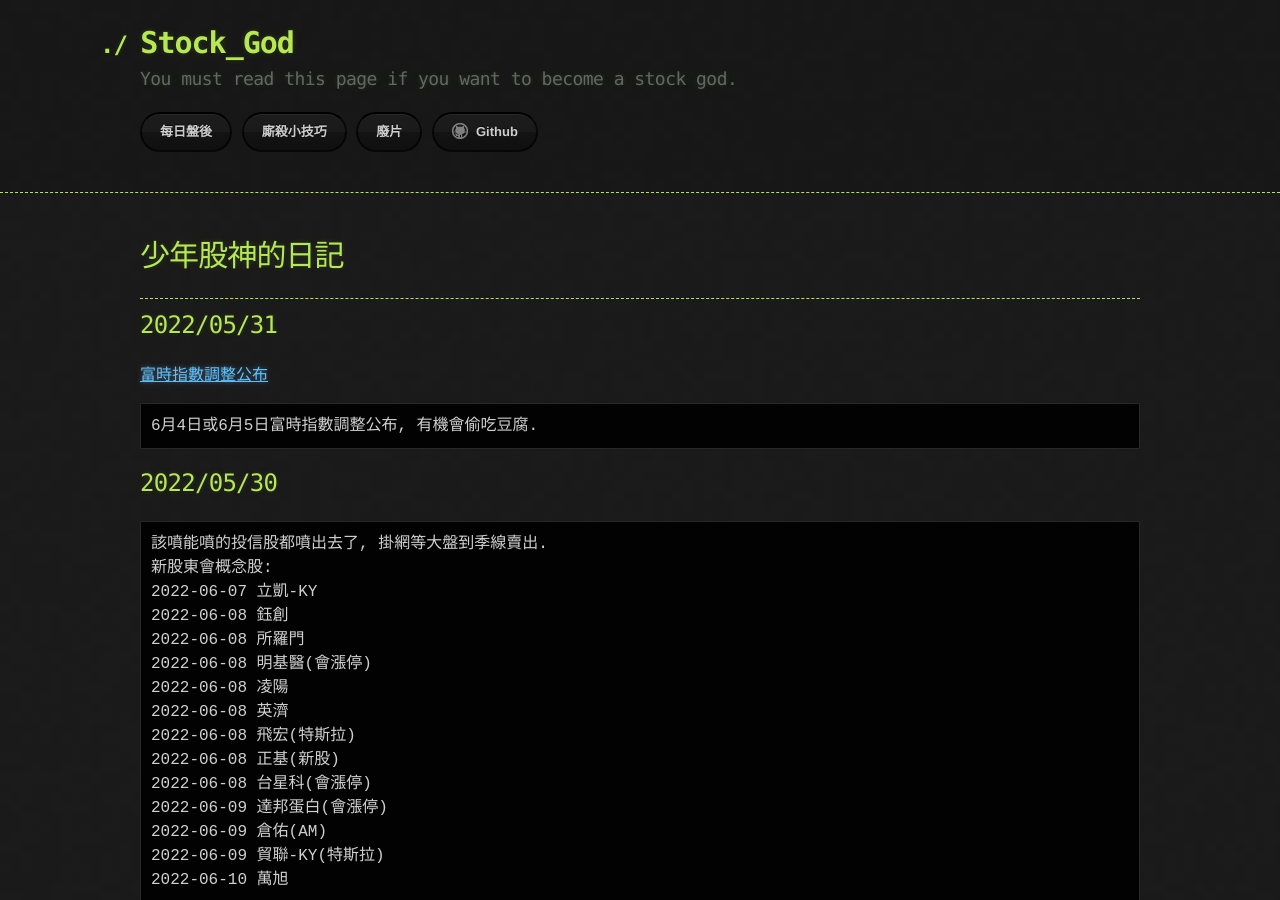
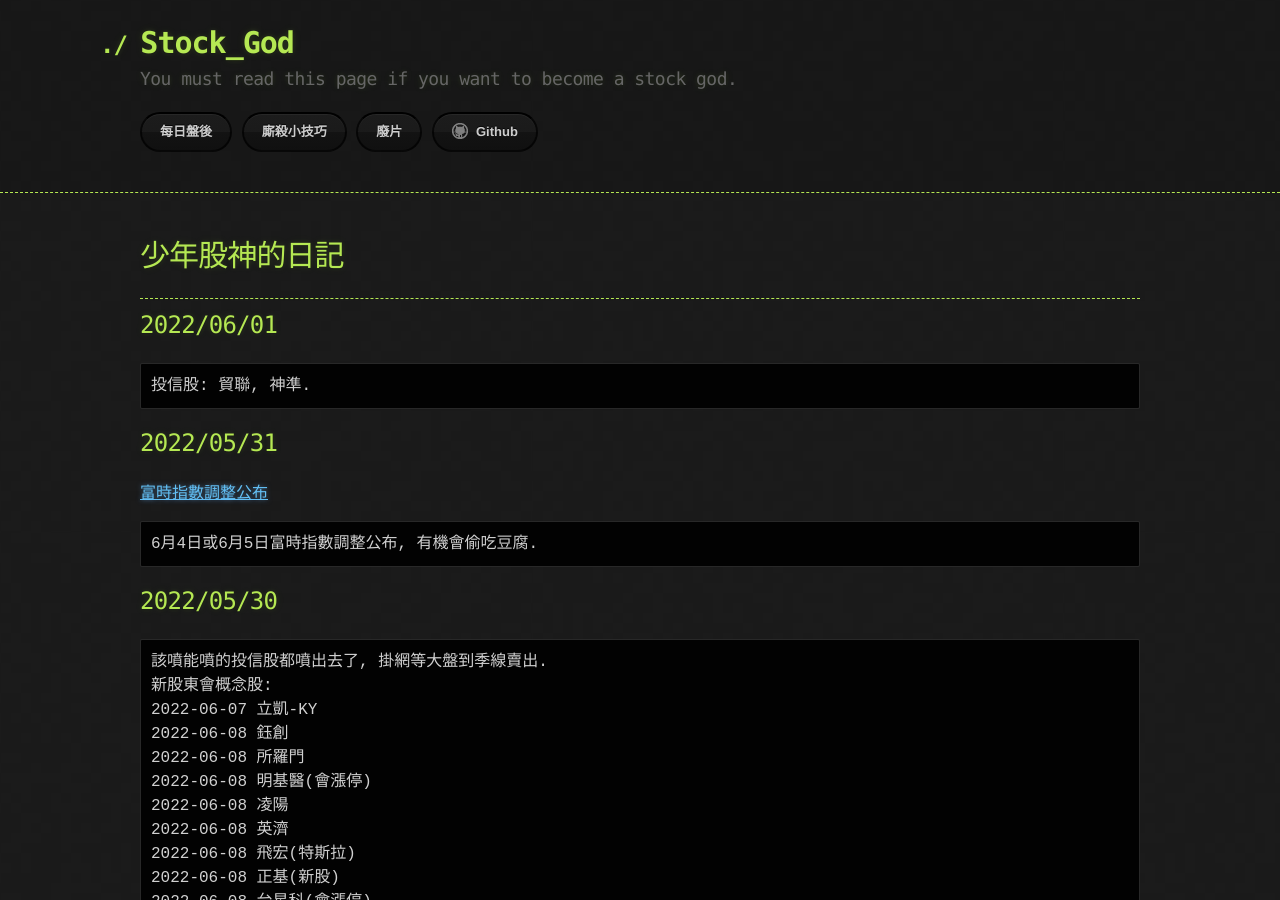
Before and after one commit to lepg5487/Stock_God, a Jekyll site: the page built from index.md, in a window 1280 px wide and 900 px high. Built offline with Jekyll 4.4.1, drawn with Linux system fonts in a browser that asks for light colours; our own code applies the rules of GitHub Pages for plain Markdown files.

Commit message:
Update index.md

````diff
--- a/index.md
+++ b/index.md
@@ -5,6 +5,12 @@ layout: testlayouts
 # 少年股神的日記
 
 ---
+
+## 2022/06/01
+```
+投信股: 貿聯, 神準.
+```
+
 ## 2022/05/31
 [富時指數調整公布](https://www.taiwanindex.com.tw/technicalNotice/index?count=100&year_range=&month_range=&category=&keyword=%E5%AF%8C%E6%99%82%E5%9C%8B%E9%9A%9B)
 ```
````
